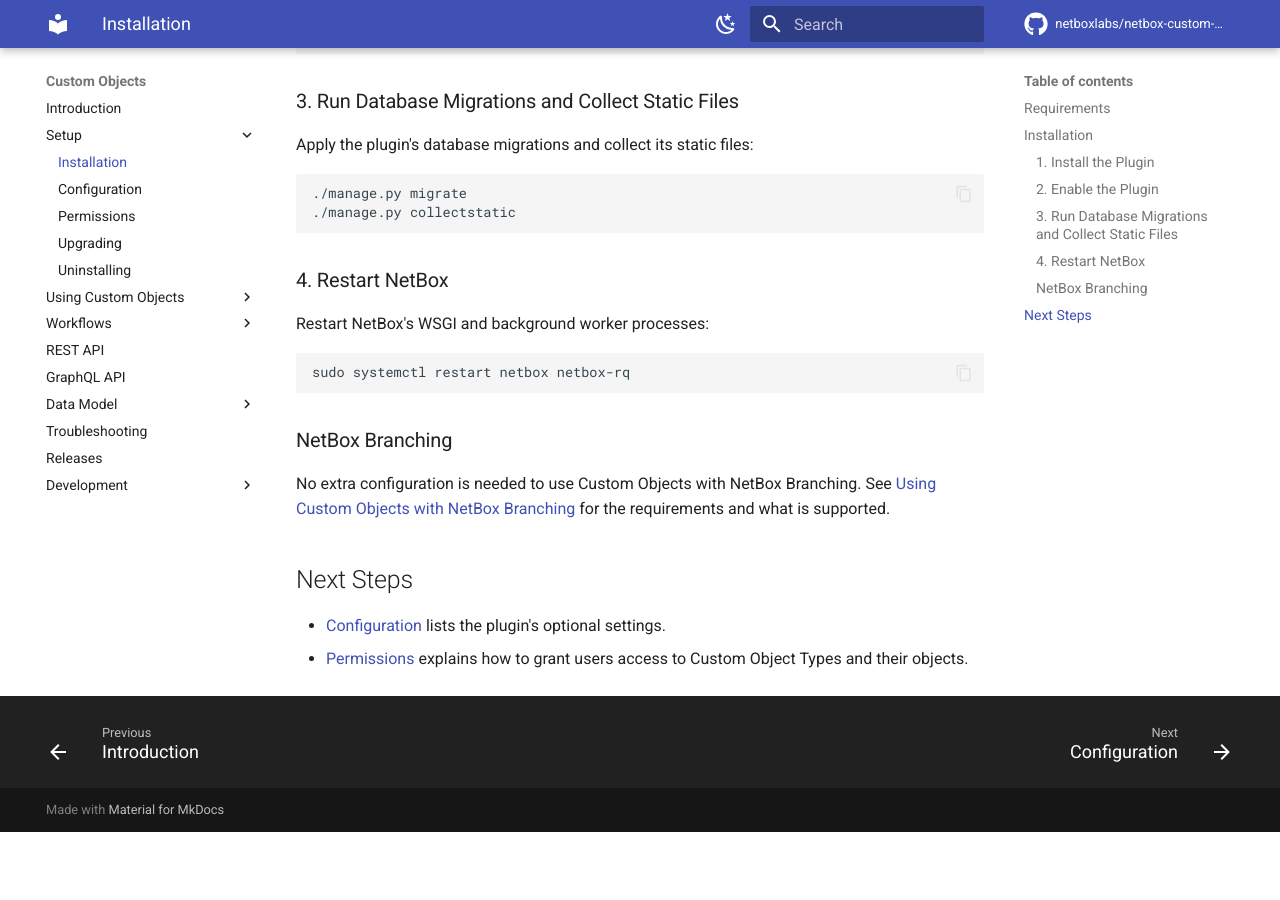
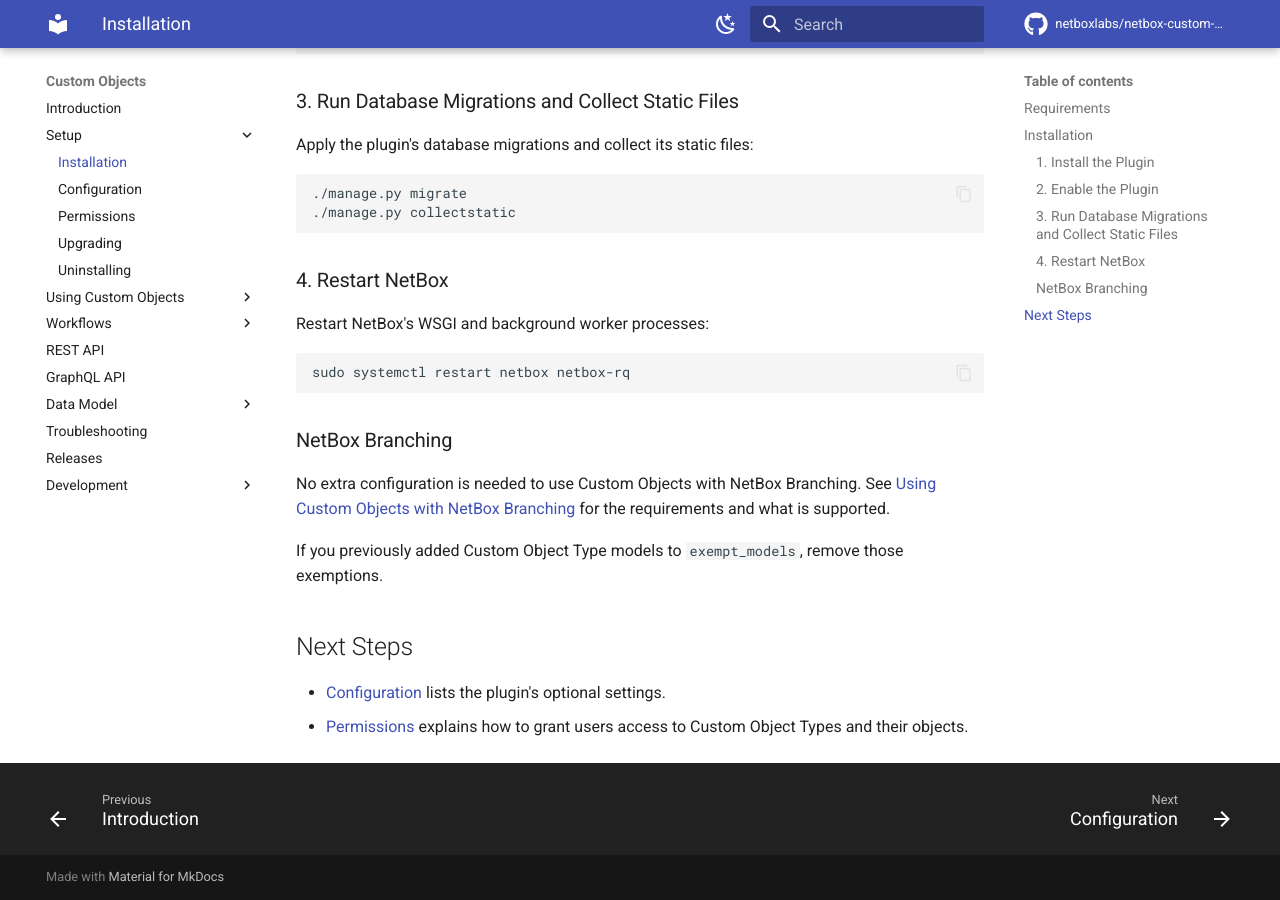
Before and after one commit to netboxlabs/netbox-custom-objects, an MkDocs documentation site: the page built from docs/installation.md, in a window 1280 px wide and 900 px high, scrolled down 954 px. Built offline with MkDocs 1.6.1 and Material for MkDocs 9.7.7, drawn with Linux system fonts in a browser that asks for light colours; comment, search, counter and statistics services are not loaded; before the commit the page ends 1786 px from its top, so only the background shows below that.

Commit message:
Note in the installation guide that earlier exempt_models entries should be removed

```diff
--- a/docs/installation.md
+++ b/docs/installation.md
@@ -57,6 +57,8 @@
 
 No extra configuration is needed to use Custom Objects with NetBox Branching. See [Using Custom Objects with NetBox Branching](branching.md) for the requirements and what is supported.
 
+If you previously added Custom Object Type models to `exempt_models`, remove those exemptions.
+
 ## Next Steps
 
 - [Configuration](configuration.md) lists the plugin's optional settings.
```
